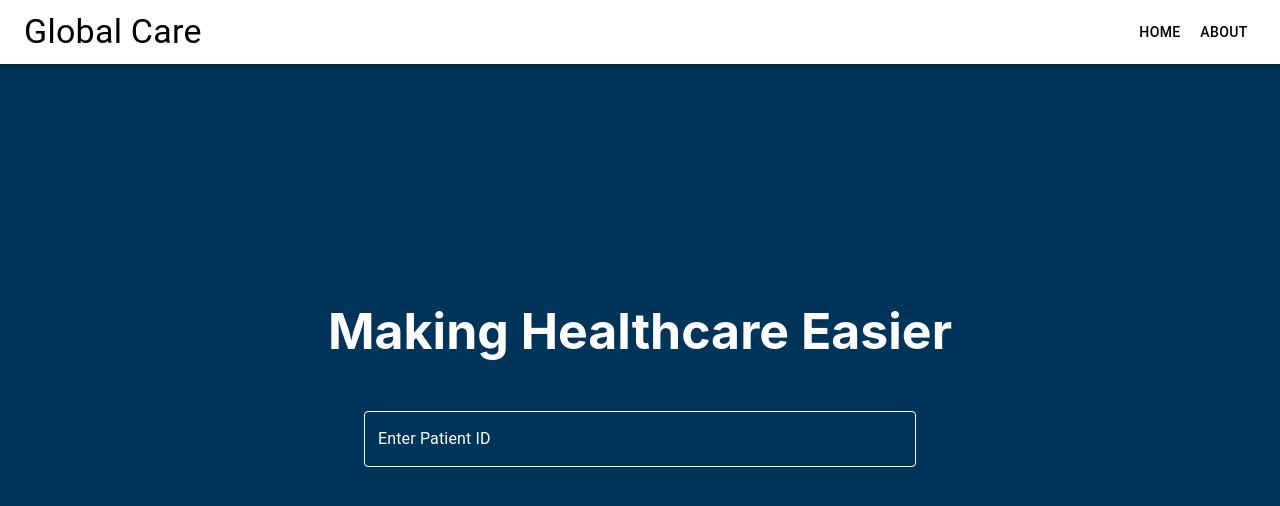
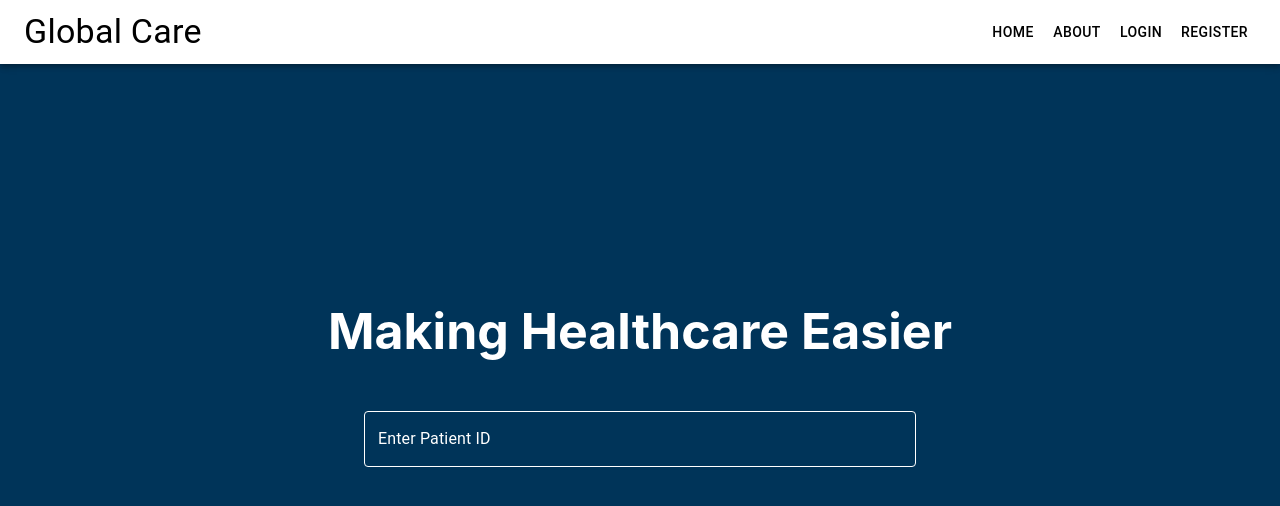
Before and after one commit to mourra950/Google-Solution, a React (Create React App) app in the folder myapp/: page / in a window 1280 px wide. Shown: the top 506 px of the page. Built offline with nearby package versions, Linux system fonts and the light colour scheme.

Commit message:
Added them to the navbar and router

```diff
--- a/myapp/src/App.js
+++ b/myapp/src/App.js
@@ -3,6 +3,8 @@ import { BrowserRouter as Router, Route, Routes } from "react-router-dom";
 import Home from "./pages/Home";
 import About from "./pages/About";
 import Navbar from "./components/Navbar";
+import Login from "./pages/Login";
+import Register from "./pages/Register";
 import "./App.css";
 
 function App() {
@@ -12,6 +14,8 @@ function App() {
       <Routes>
         <Route exact path="/" element={<Home />} />
         <Route exact path="/about" element={<About />} />
+        <Route exact path="/login" element={<Login />} />
+        <Route exact path="/register" element={<Register />} />
       </Routes>
     </Router>
   );
--- a/myapp/src/components/Navbar.jsx
+++ b/myapp/src/components/Navbar.jsx
@@ -11,6 +11,8 @@ function Navbar() {
           </Typography>
           <Button color="inherit" component={Link} to="/">Home</Button>
           <Button color="inherit" component={Link} to="/about">About</Button>
+          <Button color="inherit" component={Link} to="/login">Login</Button>
+          <Button color="inherit" component={Link} to="/register">Register</Button>
         </Toolbar>
       </AppBar>
   )
```
